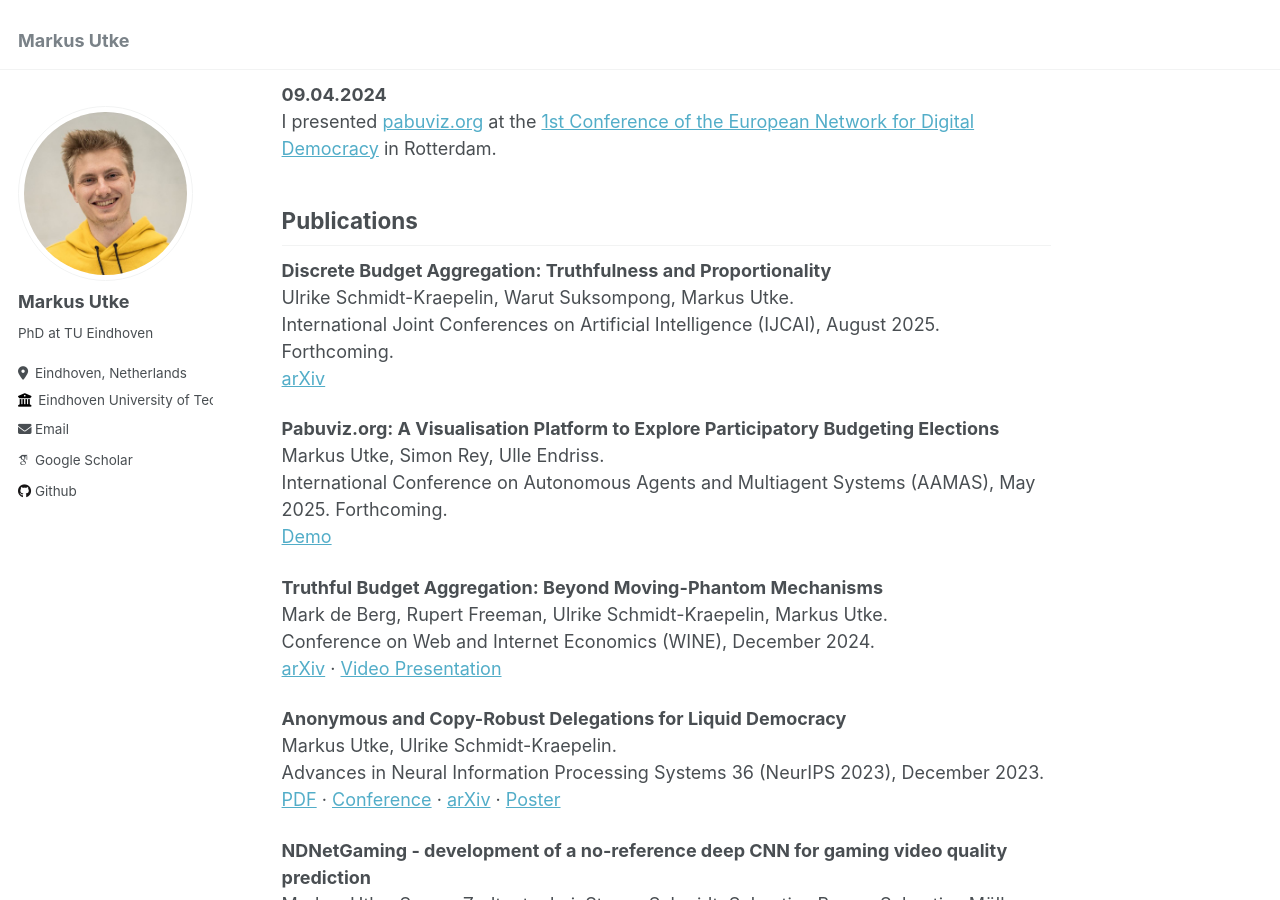
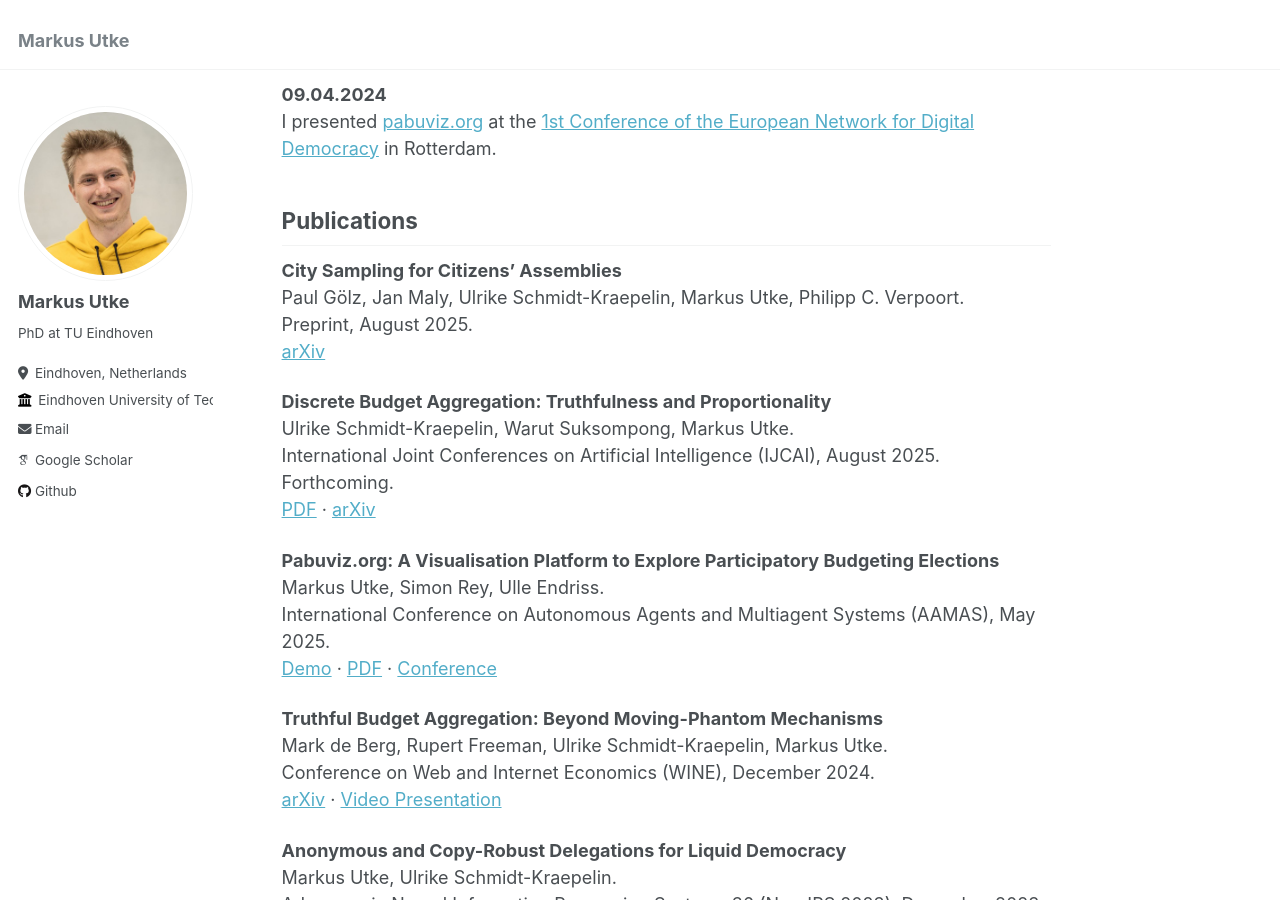
Before and after one commit to markus-utke/markus-utke.github.io, a Jekyll site: the page built from _pages/about.md, in a window 1280 px wide and 900 px high, scrolled down 712 px. Built offline with Jekyll 4.4.1, drawn with Linux system fonts in a browser that asks for light colours; some web fonts are replaced.

Commit message:
2025.09.10

```diff
--- a/_pages/about.md
+++ b/_pages/about.md
@@ -35,15 +35,21 @@ I presented [pabuviz.org](https://pabuviz.org/) at the [1st Conference of the Eu
 
 Publications
 ------
+**City Sampling for Citizens' Assemblies**\
+Paul Gölz, Jan Maly, Ulrike Schmidt-Kraepelin, Markus Utke, Philipp C. Verpoort.\
+Preprint, August 2025.\
+[arXiv](https://www.arxiv.org/abs/2505.05708)
+
+
 **Discrete Budget Aggregation: Truthfulness and Proportionality**\
 Ulrike Schmidt-Kraepelin, Warut Suksompong, Markus Utke.\
 International Joint Conferences on Artificial Intelligence (IJCAI), August 2025. Forthcoming.\
-[arXiv](https://www.arxiv.org/abs/2505.05708)
+[PDF](files/discrete_budget_aggregation.pdf) · [arXiv](https://www.arxiv.org/abs/2505.05708)
 
 **Pabuviz.org: A Visualisation Platform to Explore Participatory Budgeting Elections**\
 Markus Utke, Simon Rey, Ulle Endriss.\
-International Conference on Autonomous Agents and Multiagent Systems (AAMAS), May 2025. Forthcoming.\
-[Demo](https://pabuviz.org/)
+International Conference on Autonomous Agents and Multiagent Systems (AAMAS), May 2025.\
+[Demo](https://pabuviz.org/) · [PDF](files/pabuviz_aamas.pdf) · [Conference](https://www.ifaamas.org/Proceedings/aamas2025/pdfs/p3056.pdf)
 
 **Truthful Budget Aggregation: Beyond Moving-Phantom Mechanisms**\
 Mark de Berg, Rupert Freeman, Ulrike Schmidt-Kraepelin, Markus Utke.\
```
Also changed, not shown: 2 other files.
